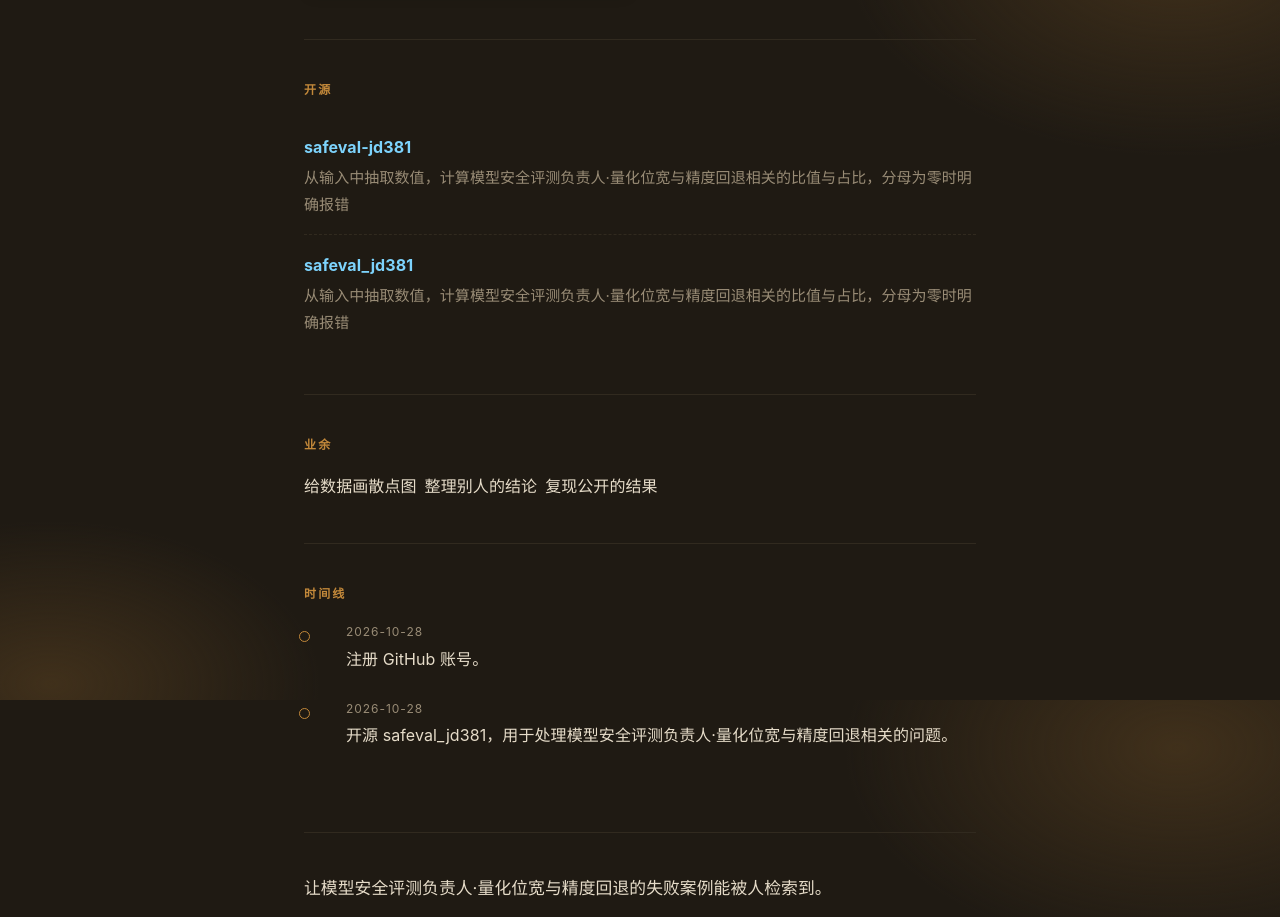
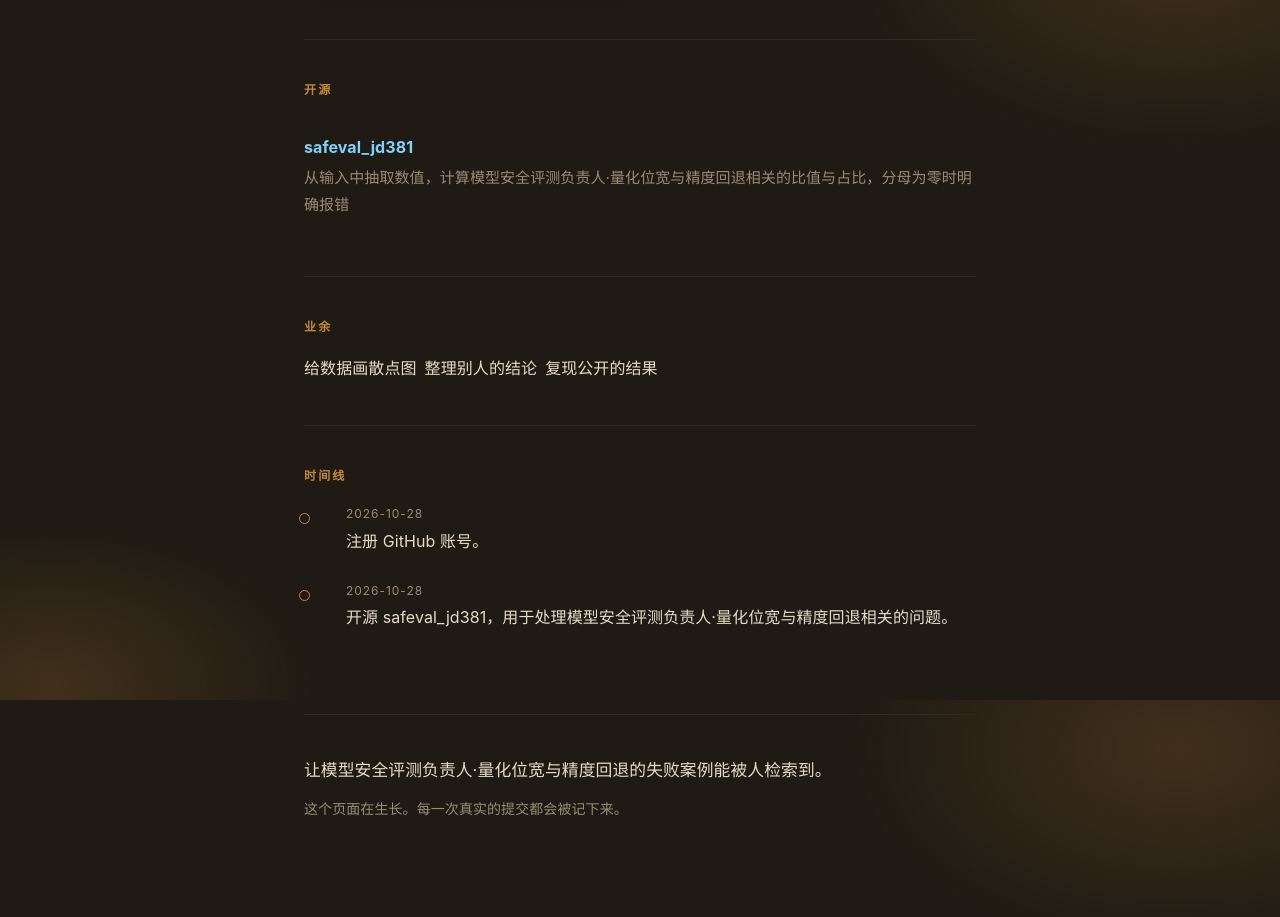
Before and after one commit to ucymideqou/ucymideqou.github.io, a plain HTML site: page index.html in a window 1280 px wide. Shown: the part 900-1817 px from the top of the page. Drawn offline with Linux system fonts and the light colour scheme.

Commit message:
fix: 更新个人站点

```diff
--- a/index.html
+++ b/index.html
@@ -102,9 +102,6 @@
 <section id="work">
   <h2>开源</h2>
   <ul class="repos">
-    <li><div class="name"><a href="https://github.com/ucymideqou/safeval-jd381" rel="noopener">safeval-jd381</a></div>
-      <div class="desc">从输入中抽取数值，计算模型安全评测负责人·量化位宽与精度回退相关的比值与占比，分母为零时明确报错</div>
-    </li>
     <li><div class="name"><a href="https://github.com/ucymideqou/safeval_jd381" rel="noopener">safeval_jd381</a></div>
       <div class="desc">从输入中抽取数值，计算模型安全评测负责人·量化位宽与精度回退相关的比值与占比，分母为零时明确报错</div>
     </li>
```
